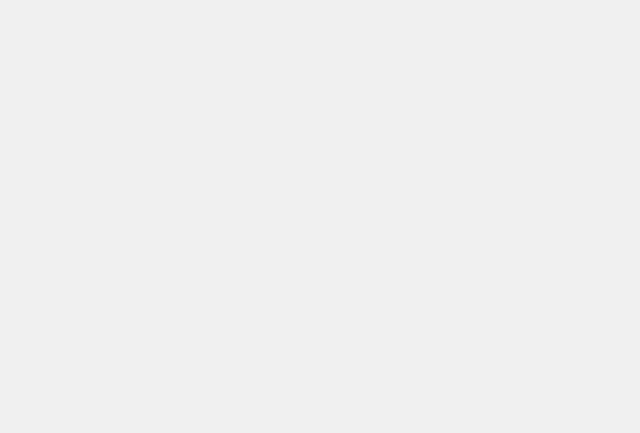
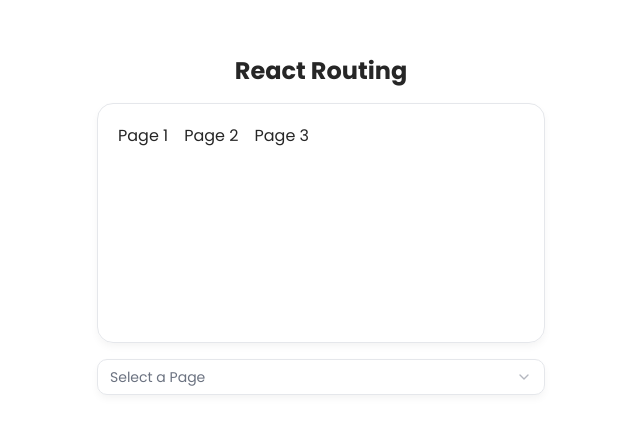
Before and after one commit to ElloRabyndra/learn-react, a React (Vite) app: page /Routing in a window 1280 px wide. Before the commit this address had no page. Shown: the part 175-608 px from the top of the page, without its empty margins (319-959 px from the left). Built offline with nearby package versions, Linux system fonts and the light colour scheme.

Commit message:
feat: add routing

```diff
--- a/package.json
+++ b/package.json
@@ -11,6 +11,7 @@
   },
   "dependencies": {
     "@radix-ui/react-label": "^2.1.7",
+    "@radix-ui/react-select": "^2.2.5",
     "@radix-ui/react-slot": "^1.2.3",
     "@tailwindcss/vite": "^4.1.3",
     "class-variance-authority": "^0.7.1",
--- /dev/null
+++ b/src/Components/Navigation/Nav.jsx
@@ -0,0 +1,37 @@
+import * as React from "react"
+import { useNavigate  } from "react-router";
+
+import {
+  Select,
+  SelectContent,
+  SelectGroup,
+  SelectItem,
+  SelectLabel,
+  SelectTrigger,
+  SelectValue,
+} from "@/components/ui/select"
+
+
+export default function Nav() {
+  const navigate = useNavigate();
+
+  function handleSelect(value) {
+    navigate(value);
+  }
+
+  return (
+    <Select onValueChange={handleSelect}>
+      <SelectTrigger className="w-full">
+        <SelectValue placeholder="Select a Page" />
+      </SelectTrigger>
+      <SelectContent>
+        <SelectGroup>
+          <SelectLabel>Pages</SelectLabel>
+          <SelectItem value="/">Home</SelectItem>
+          <SelectItem value="/liftingStateUp">Lifting State Up</SelectItem>
+          <SelectItem value="/Routing">Routing</SelectItem>
+        </SelectGroup>
+      </SelectContent>
+    </Select>
+  )
+}
--- /dev/null
+++ b/src/Components/Routing/Routing.jsx
@@ -0,0 +1,28 @@
+import { NavLink } from "react-router";
+export default function Routing({Outlet}) {
+  return (
+    <div className="p-5 border shadow-xs rounded-2xl min-h-60">
+      <nav className="flex gap-4 ">
+        <NavLink
+          className="transition-all hover:font-semibold hover:text-primary"
+          to="/Page1"
+        >
+          Page 1
+        </NavLink>
+        <NavLink
+          className="transition-all hover:font-semibold hover:text-primary"
+          to="/Page2"
+        >
+          Page 2
+        </NavLink>
+        <NavLink
+          className="transition-all hover:font-semibold hover:text-primary"
+          to="/Page3"
+        >
+          Page 3
+        </NavLink>
+      </nav>
+      <Outlet />
+    </div>
+  );
+}
--- /dev/null
+++ b/src/Components/ui/select.jsx
@@ -0,0 +1,164 @@
+import * as React from "react"
+import * as SelectPrimitive from "@radix-ui/react-select"
+import { CheckIcon, ChevronDownIcon, ChevronUpIcon } from "lucide-react"
+
+import { cn } from "@/lib/utils"
+
+function Select({
+  ...props
+}) {
+  return <SelectPrimitive.Root data-slot="select" {...props} />;
+}
+
+function SelectGroup({
+  ...props
+}) {
+  return <SelectPrimitive.Group data-slot="select-group" {...props} />;
+}
+
+function SelectValue({
+  ...props
+}) {
+  return <SelectPrimitive.Value data-slot="select-value" {...props} />;
+}
+
+function SelectTrigger({
+  className,
+  size = "default",
+  children,
+  ...props
+}) {
+  return (
+    <SelectPrimitive.Trigger
+      data-slot="select-trigger"
+      data-size={size}
+      className={cn(
+        "border-input data-[placeholder]:text-muted-foreground [&_svg:not([class*='text-'])]:text-muted-foreground aria-invalid:ring-destructive/20 dark:aria-invalid:ring-destructive/40 aria-invalid:border-destructive dark:bg-input/30 dark:hover:bg-input/50 flex w-fit items-center justify-between gap-2 rounded-md border bg-transparent px-3 py-2 text-sm whitespace-nowrap shadow-xs transition-[color,box-shadow] outline-none disabled:cursor-not-allowed disabled:opacity-50 data-[size=default]:h-9 data-[size=sm]:h-8 *:data-[slot=select-value]:line-clamp-1 *:data-[slot=select-value]:flex *:data-[slot=select-value]:items-center *:data-[slot=select-value]:gap-2 [&_svg]:pointer-events-none [&_svg]:shrink-0 [&_svg:not([class*='size-'])]:size-4",
+        className
+      )}
+      {...props}>
+      {children}
+      <SelectPrimitive.Icon asChild>
+        <ChevronDownIcon className="opacity-50 size-4" />
+      </SelectPrimitive.Icon>
+    </SelectPrimitive.Trigger>
+  );
+}
+
+function SelectContent({
+  className,
+  children,
+  position = "popper",
+  ...props
+}) {
+  return (
+    <SelectPrimitive.Portal>
+      <SelectPrimitive.Content
+        data-slot="select-content"
+        className={cn(
+          "bg-popover text-popover-foreground data-[state=open]:animate-in data-[state=closed]:animate-out data-[state=closed]:fade-out-0 data-[state=open]:fade-in-0 data-[state=closed]:zoom-out-95 data-[state=open]:zoom-in-95 data-[side=bottom]:slide-in-from-top-2 data-[side=left]:slide-in-from-right-2 data-[side=right]:slide-in-from-left-2 data-[side=top]:slide-in-from-bottom-2 relative z-50 max-h-(--radix-select-content-available-height) min-w-[8rem] origin-(--radix-select-content-transform-origin) overflow-x-hidden overflow-y-auto rounded-md border shadow-md",
+          position === "popper" &&
+            "data-[side=bottom]:translate-y-1 data-[side=left]:-translate-x-1 data-[side=right]:translate-x-1 data-[side=top]:-translate-y-1",
+          className
+        )}
+        position={position}
+        {...props}>
+        <SelectScrollUpButton />
+        <SelectPrimitive.Viewport
+          className={cn("p-1", position === "popper" &&
+            "h-[var(--radix-select-trigger-height)] w-full min-w-[var(--radix-select-trigger-width)] scroll-my-1")}>
+          {children}
+        </SelectPrimitive.Viewport>
+        <SelectScrollDownButton />
+      </SelectPrimitive.Content>
+    </SelectPrimitive.Portal>
+  );
+}
+
+function SelectLabel({
+  className,
+  ...props
+}) {
+  return (
+    <SelectPrimitive.Label
+      data-slot="select-label"
+      className={cn("text-muted-foreground px-2 py-1.5 text-xs", className)}
+      {...props} />
+  );
+}
+
+function SelectItem({
+  className,
+  children,
+  ...props
+}) {
+  return (
+    <SelectPrimitive.Item
+      data-slot="select-item"
+      className={cn(
+        "focus:bg-accent focus:text-accent-foreground [&_svg:not([class*='text-'])]:text-muted-foreground relative flex w-full cursor-default items-center gap-2 rounded-sm py-1.5 pr-8 pl-2 text-sm outline-hidden select-none data-[disabled]:pointer-events-none data-[disabled]:opacity-50 [&_svg]:pointer-events-none [&_svg]:shrink-0 [&_svg:not([class*='size-'])]:size-4 *:[span]:last:flex *:[span]:last:items-center *:[span]:last:gap-2",
+        className
+      )}
+      {...props}>
+      <span className="absolute right-2 flex size-3.5 items-center justify-center">
+        <SelectPrimitive.ItemIndicator>
+          <CheckIcon className="size-4" />
+        </SelectPrimitive.ItemIndicator>
+      </span>
+      <SelectPrimitive.ItemText>{children}</SelectPrimitive.ItemText>
+    </SelectPrimitive.Item>
+  );
+}
+
+function SelectSeparator({
+  className,
+  ...props
+}) {
+  return (
+    <SelectPrimitive.Separator
+      data-slot="select-separator"
+      className={cn("bg-border pointer-events-none -mx-1 my-1 h-px", className)}
+      {...props} />
+  );
+}
+
+function SelectScrollUpButton({
+  className,
+  ...props
+}) {
+  return (
+    <SelectPrimitive.ScrollUpButton
+      data-slot="select-scroll-up-button"
+      className={cn("flex cursor-default items-center justify-center py-1", className)}
+      {...props}>
+      <ChevronUpIcon className="size-4" />
+    </SelectPrimitive.ScrollUpButton>
+  );
+}
+
+function SelectScrollDownButton({
+  className,
+  ...props
+}) {
+  return (
+    <SelectPrimitive.ScrollDownButton
+      data-slot="select-scroll-down-button"
+      className={cn("flex cursor-default items-center justify-center py-1", className)}
+      {...props}>
+      <ChevronDownIcon className="size-4" />
+    </SelectPrimitive.ScrollDownButton>
+  );
+}
+
+export {
+  Select,
+  SelectContent,
+  SelectGroup,
+  SelectItem,
+  SelectLabel,
+  SelectScrollDownButton,
+  SelectScrollUpButton,
+  SelectSeparator,
+  SelectTrigger,
+  SelectValue,
+}
--- a/src/main.jsx
+++ b/src/main.jsx
@@ -4,6 +4,7 @@
 import "./style.css";
 import Home from "./pages/Home";
 import OldFormPage from "./pages/OldFormPage.jsx";
+import RoutingPage from "./pages/RoutingPage";
 
 createRoot(document.getElementById("root")).render(
   <StrictMode>
@@ -11,6 +12,9 @@
       <Routes>
         <Route path="/" element={<Home />} />
         <Route path="/LiftingStateUp" element={<OldFormPage />} />
+        <Route path="/Routing" element={<RoutingPage />}>
+
+        </Route>
       </Routes>
     </BrowserRouter>
   </StrictMode>
--- /dev/null
+++ b/src/pages/RoutingPage.jsx
@@ -0,0 +1,14 @@
+import Nav from "../Components/Navigation/Nav";
+import Routing from "../Components/Routing/Routing";
+import { Outlet } from "react-router";
+export default function RoutingPage() {
+  return (
+    <section className="flex items-center justify-center min-h-screen p-8 space-y-5 font-[Poppins]">
+      <div className="space-y-4 text-center min-w-80 md:min-w-md">
+        <h1 className="text-2xl font-bold">React Routing</h1>
+        <Routing Outlet={Outlet} />
+        <Nav />
+      </div>
+    </section>
+  );
+}
--- a/src/style.css
+++ b/src/style.css
@@ -4,97 +4,97 @@
 @custom-variant dark (&:is(.dark *));
 
 :root {
-  --background: oklch(0.9551 0 0);
-  --foreground: oklch(0.3211 0 0);
-  --card: oklch(0.9702 0 0);
-  --card-foreground: oklch(0.3211 0 0);
-  --popover: oklch(0.9702 0 0);
-  --popover-foreground: oklch(0.3211 0 0);
-  --primary: oklch(0.4891 0 0);
-  --primary-foreground: oklch(1.0000 0 0);
-  --secondary: oklch(0.9067 0 0);
-  --secondary-foreground: oklch(0.3211 0 0);
-  --muted: oklch(0.8853 0 0);
-  --muted-foreground: oklch(0.5103 0 0);
-  --accent: oklch(0.8078 0 0);
-  --accent-foreground: oklch(0.3211 0 0);
-  --destructive: oklch(0.5594 0.1900 25.8625);
+  --background: oklch(1.0000 0 0);
+  --foreground: oklch(0.2686 0 0);
+  --card: oklch(1.0000 0 0);
+  --card-foreground: oklch(0.2686 0 0);
+  --popover: oklch(1.0000 0 0);
+  --popover-foreground: oklch(0.2686 0 0);
+  --primary: oklch(0.7686 0.1647 70.0804);
+  --primary-foreground: oklch(0 0 0);
+  --secondary: oklch(0.9670 0.0029 264.5419);
+  --secondary-foreground: oklch(0.4461 0.0263 256.8018);
+  --muted: oklch(0.9846 0.0017 247.8389);
+  --muted-foreground: oklch(0.5510 0.0234 264.3637);
+  --accent: oklch(0.9869 0.0214 95.2774);
+  --accent-foreground: oklch(0.4732 0.1247 46.2007);
+  --destructive: oklch(0.6368 0.2078 25.3313);
   --destructive-foreground: oklch(1.0000 0 0);
-  --border: oklch(0.8576 0 0);
-  --input: oklch(0.9067 0 0);
-  --ring: oklch(0.4891 0 0);
-  --chart-1: oklch(0.4891 0 0);
-  --chart-2: oklch(0.4863 0.0361 196.0278);
-  --chart-3: oklch(0.6534 0 0);
-  --chart-4: oklch(0.7316 0 0);
-  --chart-5: oklch(0.8078 0 0);
-  --sidebar: oklch(0.9370 0 0);
-  --sidebar-foreground: oklch(0.3211 0 0);
-  --sidebar-primary: oklch(0.4891 0 0);
+  --border: oklch(0.9276 0.0058 264.5313);
+  --input: oklch(0.9276 0.0058 264.5313);
+  --ring: oklch(0.7686 0.1647 70.0804);
+  --chart-1: oklch(0.7686 0.1647 70.0804);
+  --chart-2: oklch(0.6658 0.1574 58.3183);
+  --chart-3: oklch(0.5553 0.1455 48.9975);
+  --chart-4: oklch(0.4732 0.1247 46.2007);
+  --chart-5: oklch(0.4137 0.1054 45.9038);
+  --sidebar: oklch(0.9846 0.0017 247.8389);
+  --sidebar-foreground: oklch(0.2686 0 0);
+  --sidebar-primary: oklch(0.7686 0.1647 70.0804);
   --sidebar-primary-foreground: oklch(1.0000 0 0);
-  --sidebar-accent: oklch(0.8078 0 0);
-  --sidebar-accent-foreground: oklch(0.3211 0 0);
-  --sidebar-border: oklch(0.8576 0 0);
-  --sidebar-ring: oklch(0.4891 0 0);
-  --font-sans: Montserrat, sans-serif;
-  --font-serif: Georgia, serif;
-  --font-mono: Fira Code, monospace;
-  --radius: 0.8rem;
-  --shadow-2xs: 0px 2px 0px 0px hsl(0 0% 20% / 0.07);
-  --shadow-xs: 0px 2px 0px 0px hsl(0 0% 20% / 0.07);
-  --shadow-sm: 0px 2px 0px 0px hsl(0 0% 20% / 0.15), 0px 1px 2px -1px hsl(0 0% 20% / 0.15);
-  --shadow: 0px 2px 0px 0px hsl(0 0% 20% / 0.15), 0px 1px 2px -1px hsl(0 0% 20% / 0.15);
-  --shadow-md: 0px 2px 0px 0px hsl(0 0% 20% / 0.15), 0px 2px 4px -1px hsl(0 0% 20% / 0.15);
-  --shadow-lg: 0px 2px 0px 0px hsl(0 0% 20% / 0.15), 0px 4px 6px -1px hsl(0 0% 20% / 0.15);
-  --shadow-xl: 0px 2px 0px 0px hsl(0 0% 20% / 0.15), 0px 8px 10px -1px hsl(0 0% 20% / 0.15);
-  --shadow-2xl: 0px 2px 0px 0px hsl(0 0% 20% / 0.38);
+  --sidebar-accent: oklch(0.9869 0.0214 95.2774);
+  --sidebar-accent-foreground: oklch(0.4732 0.1247 46.2007);
+  --sidebar-border: oklch(0.9276 0.0058 264.5313);
+  --sidebar-ring: oklch(0.7686 0.1647 70.0804);
+  --font-sans: Inter, sans-serif;
+  --font-serif: Source Serif 4, serif;
+  --font-mono: JetBrains Mono, monospace;
+  --radius: 0.75rem;
+  --shadow-2xs: 0px 4px 8px -1px hsl(0 0% 0% / 0.05);
+  --shadow-xs: 0px 4px 8px -1px hsl(0 0% 0% / 0.05);
+  --shadow-sm: 0px 4px 8px -1px hsl(0 0% 0% / 0.10), 0px 1px 2px -2px hsl(0 0% 0% / 0.10);
+  --shadow: 0px 4px 8px -1px hsl(0 0% 0% / 0.10), 0px 1px 2px -2px hsl(0 0% 0% / 0.10);
+  --shadow-md: 0px 4px 8px -1px hsl(0 0% 0% / 0.10), 0px 2px 4px -2px hsl(0 0% 0% / 0.10);
+  --shadow-lg: 0px 4px 8px -1px hsl(0 0% 0% / 0.10), 0px 4px 6px -2px hsl(0 0% 0% / 0.10);
+  --shadow-xl: 0px 4px 8px -1px hsl(0 0% 0% / 0.10), 0px 8px 10px -2px hsl(0 0% 0% / 0.10);
+  --shadow-2xl: 0px 4px 8px -1px hsl(0 0% 0% / 0.25);
 }
 
 .dark {
-  --background: oklch(0.2178 0 0);
-  --foreground: oklch(0.8853 0 0);
-  --card: oklch(0.2435 0 0);
-  --card-foreground: oklch(0.8853 0 0);
-  --popover: oklch(0.2435 0 0);
-  --popover-foreground: oklch(0.8853 0 0);
-  --primary: oklch(0.7058 0 0);
-  --primary-foreground: oklch(0.2178 0 0);
-  --secondary: oklch(0.3092 0 0);
-  --secondary-foreground: oklch(0.8853 0 0);
-  --muted: oklch(0.2850 0 0);
-  --muted-foreground: oklch(0.5999 0 0);
-  --accent: oklch(0.3715 0 0);
-  --accent-foreground: oklch(0.8853 0 0);
-  --destructive: oklch(0.6591 0.1530 22.1703);
+  --background: oklch(0.2046 0 0);
+  --foreground: oklch(0.9219 0 0);
+  --card: oklch(0.2686 0 0);
+  --card-foreground: oklch(0.9219 0 0);
+  --popover: oklch(0.2686 0 0);
+  --popover-foreground: oklch(0.9219 0 0);
+  --primary: oklch(0.7686 0.1647 70.0804);
+  --primary-foreground: oklch(0 0 0);
+  --secondary: oklch(0.2686 0 0);
+  --secondary-foreground: oklch(0.9219 0 0);
+  --muted: oklch(0.2686 0 0);
+  --muted-foreground: oklch(0.7155 0 0);
+  --accent: oklch(0.4732 0.1247 46.2007);
+  --accent-foreground: oklch(0.9243 0.1151 95.7459);
+  --destructive: oklch(0.6368 0.2078 25.3313);
   --destructive-foreground: oklch(1.0000 0 0);
-  --border: oklch(0.3290 0 0);
-  --input: oklch(0.3092 0 0);
-  --ring: oklch(0.7058 0 0);
-  --chart-1: oklch(0.7058 0 0);
-  --chart-2: oklch(0.6714 0.0339 206.3482);
-  --chart-3: oklch(0.5452 0 0);
-  --chart-4: oklch(0.4604 0 0);
-  --chart-5: oklch(0.3715 0 0);
-  --sidebar: oklch(0.2393 0 0);
-  --sidebar-foreground: oklch(0.8853 0 0);
-  --sidebar-primary: oklch(0.7058 0 0);
-  --sidebar-primary-foreground: oklch(0.2178 0 0);
-  --sidebar-accent: oklch(0.3715 0 0);
-  --sidebar-accent-foreground: oklch(0.8853 0 0);
-  --sidebar-border: oklch(0.3290 0 0);
-  --sidebar-ring: oklch(0.7058 0 0);
+  --border: oklch(0.3715 0 0);
+  --input: oklch(0.3715 0 0);
+  --ring: oklch(0.7686 0.1647 70.0804);
+  --chart-1: oklch(0.8369 0.1644 84.4286);
+  --chart-2: oklch(0.6658 0.1574 58.3183);
+  --chart-3: oklch(0.4732 0.1247 46.2007);
+  --chart-4: oklch(0.5553 0.1455 48.9975);
+  --chart-5: oklch(0.4732 0.1247 46.2007);
+  --sidebar: oklch(0.1684 0 0);
+  --sidebar-foreground: oklch(0.9219 0 0);
+  --sidebar-primary: oklch(0.7686 0.1647 70.0804);
+  --sidebar-primary-foreground: oklch(1.0000 0 0);
+  --sidebar-accent: oklch(0.4732 0.1247 46.2007);
+  --sidebar-accent-foreground: oklch(0.9243 0.1151 95.7459);
+  --sidebar-border: oklch(0.3715 0 0);
+  --sidebar-ring: oklch(0.7686 0.1647 70.0804);
   --font-sans: Inter, sans-serif;
-  --font-serif: Georgia, serif;
-  --font-mono: Fira Code, monospace;
-  --radius: 0.8rem;
-  --shadow-2xs: 0px 2px 0px 0px hsl(0 0% 20% / 0.07);
-  --shadow-xs: 0px 2px 0px 0px hsl(0 0% 20% / 0.07);
-  --shadow-sm: 0px 2px 0px 0px hsl(0 0% 20% / 0.15), 0px 1px 2px -1px hsl(0 0% 20% / 0.15);
-  --shadow: 0px 2px 0px 0px hsl(0 0% 20% / 0.15), 0px 1px 2px -1px hsl(0 0% 20% / 0.15);
-  --shadow-md: 0px 2px 0px 0px hsl(0 0% 20% / 0.15), 0px 2px 4px -1px hsl(0 0% 20% / 0.15);
-  --shadow-lg: 0px 2px 0px 0px hsl(0 0% 20% / 0.15), 0px 4px 6px -1px hsl(0 0% 20% / 0.15);
-  --shadow-xl: 0px 2px 0px 0px hsl(0 0% 20% / 0.15), 0px 8px 10px -1px hsl(0 0% 20% / 0.15);
-  --shadow-2xl: 0px 2px 0px 0px hsl(0 0% 20% / 0.38);
+  --font-serif: Source Serif 4, serif;
+  --font-mono: JetBrains Mono, monospace;
+  --radius: 0.75rem;
+  --shadow-2xs: 0px 4px 8px -1px hsl(0 0% 0% / 0.05);
+  --shadow-xs: 0px 4px 8px -1px hsl(0 0% 0% / 0.05);
+  --shadow-sm: 0px 4px 8px -1px hsl(0 0% 0% / 0.10), 0px 1px 2px -2px hsl(0 0% 0% / 0.10);
+  --shadow: 0px 4px 8px -1px hsl(0 0% 0% / 0.10), 0px 1px 2px -2px hsl(0 0% 0% / 0.10);
+  --shadow-md: 0px 4px 8px -1px hsl(0 0% 0% / 0.10), 0px 2px 4px -2px hsl(0 0% 0% / 0.10);
+  --shadow-lg: 0px 4px 8px -1px hsl(0 0% 0% / 0.10), 0px 4px 6px -2px hsl(0 0% 0% / 0.10);
+  --shadow-xl: 0px 4px 8px -1px hsl(0 0% 0% / 0.10), 0px 8px 10px -2px hsl(0 0% 0% / 0.10);
+  --shadow-2xl: 0px 4px 8px -1px hsl(0 0% 0% / 0.25);
 }
 
 @theme inline {
```
Also changed, not shown: src/Components/Routing/Page.jsx (added, +7 -0 lines), src/pages/Home.jsx (+9 -3 lines), src/pages/OldFormPage.jsx (+6 -2 lines), 1 other file (tests, documents, lock files or other folders).
